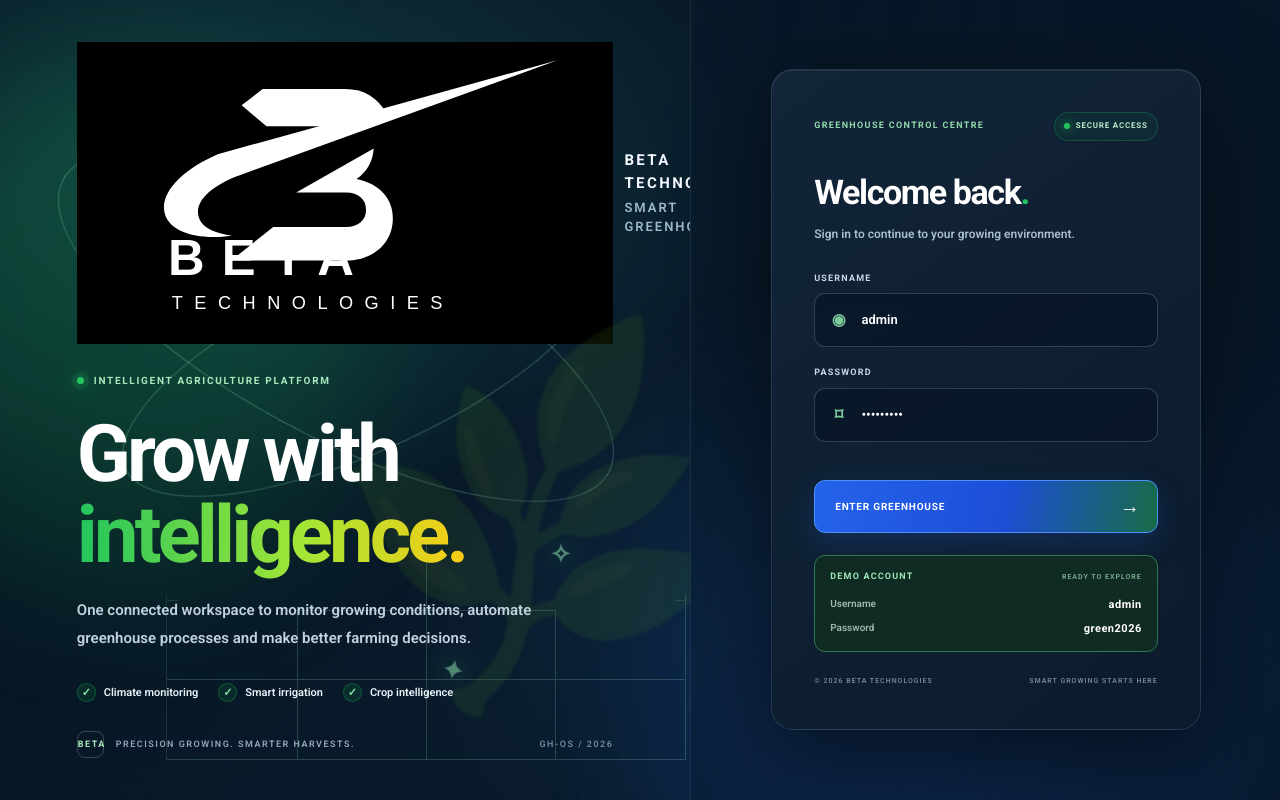
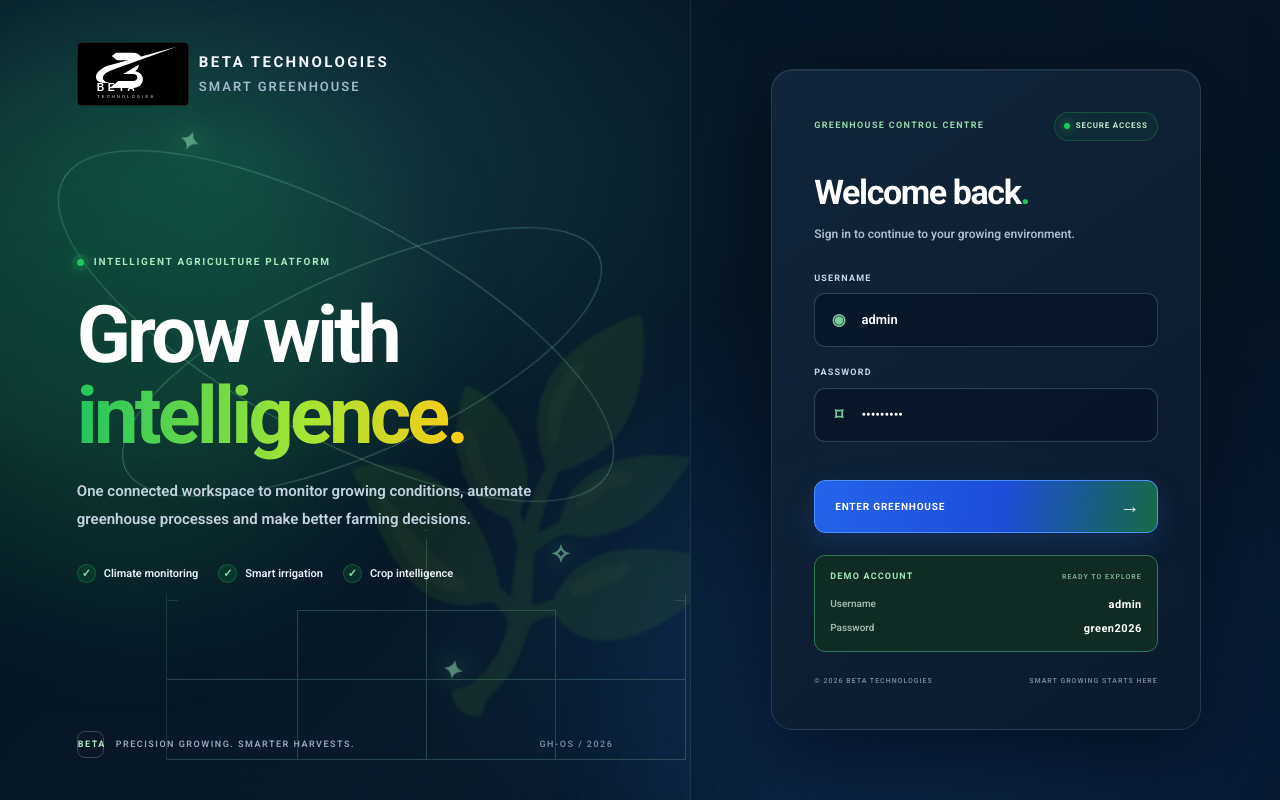
Before and after one commit to profigo/zipcoders-smart-greenhouse, a plain HTML site: page index.html in a window 1280 px wide. Drawn offline with nearby package versions, Linux system fonts and the light colour scheme.

Commit message:
Style BETA Technologies logo across website

```diff
--- a/styles.css
+++ b/styles.css
@@ -872,3 +872,6 @@ body{background:#07131c;color:#eef5f5}
 .project-disclaimer{margin:14px 0 0;padding:11px 13px;border-left:3px solid #e5b83d;background:#18252a;color:#a8bbc2;font-size:10px;line-height:1.65}
 @media(max-width:900px){.project-flow,.roadmap-steps{grid-template-columns:repeat(2,minmax(0,1fr))}.project-capability-grid{grid-template-columns:repeat(2,minmax(0,1fr))}}
 @media(max-width:650px){.project-intro-grid,.project-details-grid,.project-team-vision{grid-template-columns:1fr}.project-flow,.roadmap-steps,.project-capability-grid{grid-template-columns:1fr}.project-brief{padding:14px!important}.project-statement h4{font-size:15px}}
+
+/* BETA Technologies supplied-brand treatment */
+.beta-logo-image{display:block;width:76px;height:48px;object-fit:contain;background:#000;border:1px solid rgba(255,255,255,.12);border-radius:5px;flex:0 0 auto}.brand{gap:10px!important}.brand.light .beta-logo-image{width:72px;height:42px}.mobile-brand .beta-logo-image{width:92px;height:52px}.login-art>.brand .beta-logo-image{width:112px;height:64px}.brand>div b{letter-spacing:.08em}
```
